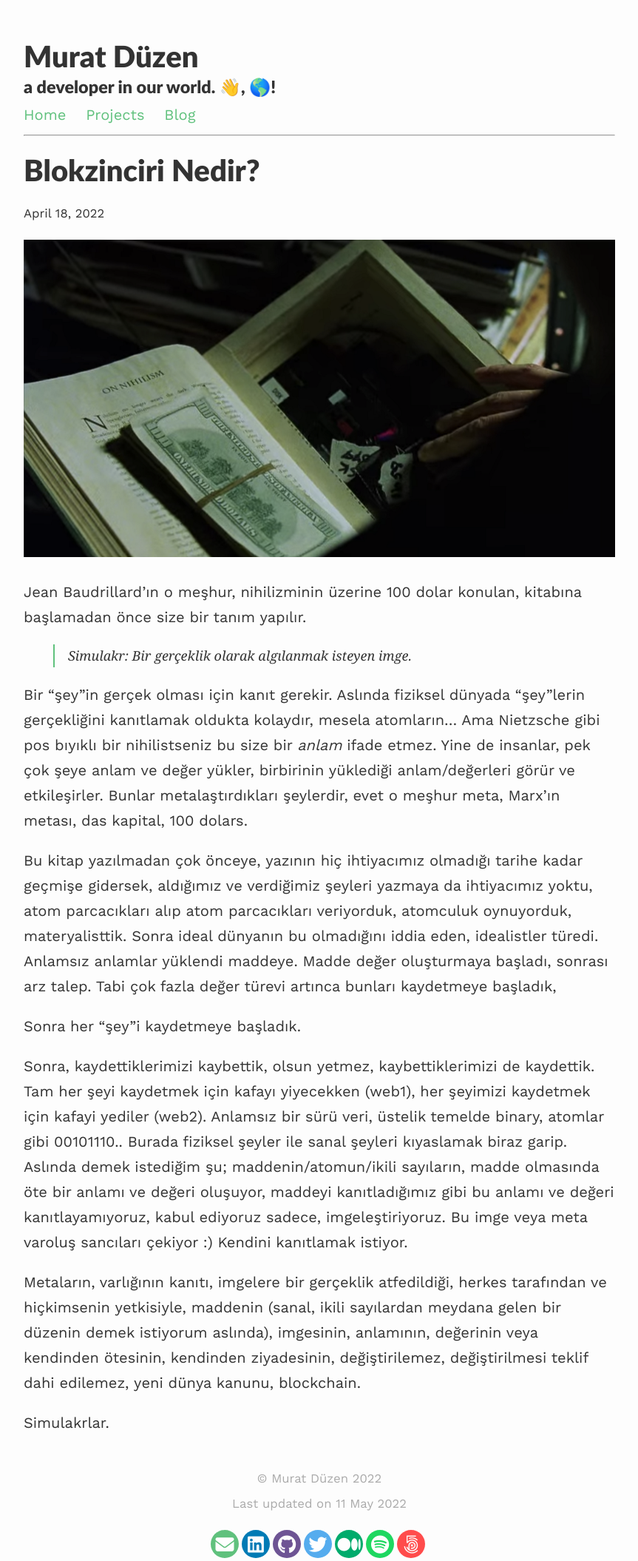
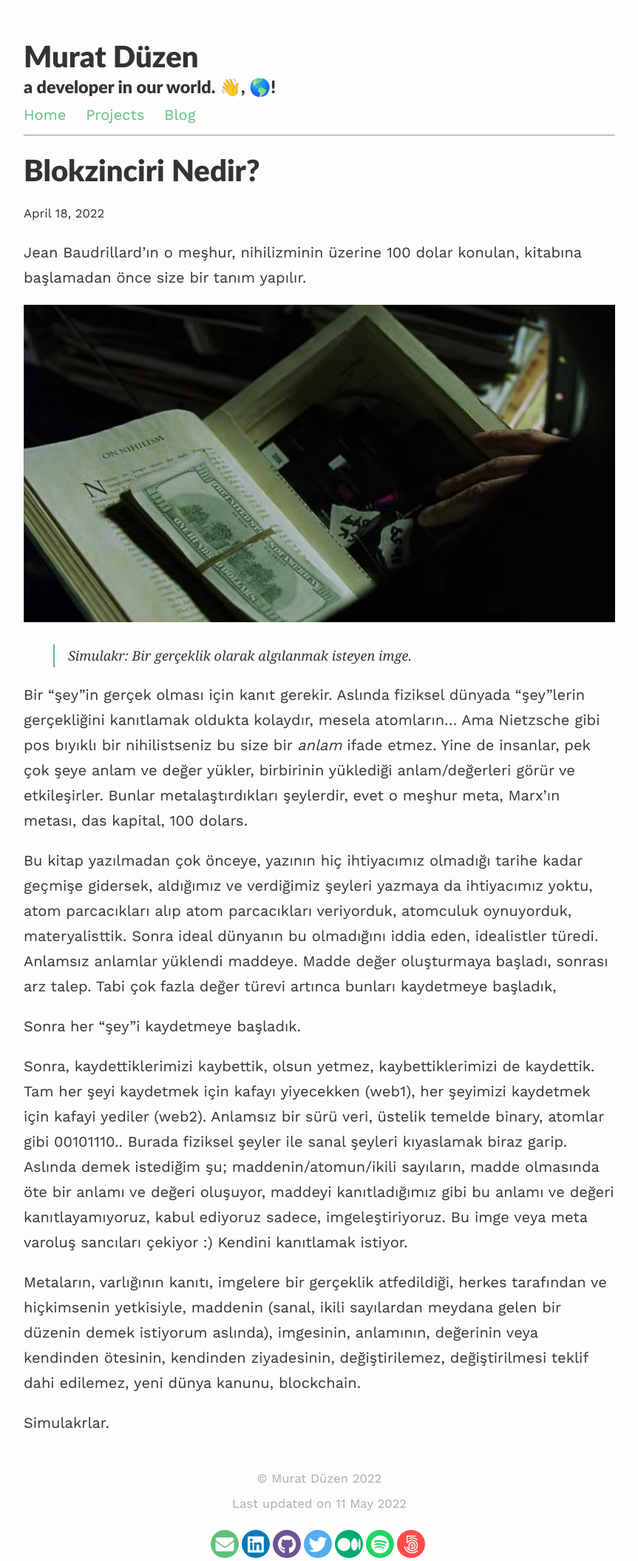
Before and after one commit to muratdzn/muratdzn.github.io, a Jekyll site: the page built from _posts/2022-04-18-blokzinciri-nedir.md, in a window 1280 px wide. Shown: the whole page at 74% size, without its empty margins (208-1071 px from the left). Built offline with Jekyll 4.4.1, drawn with Linux system fonts in a browser that asks for light colours; nearby versions of some CDN libraries.

Commit message:
image lines

```diff
--- a/_posts/2022-04-18-blokzinciri-nedir.md
+++ b/_posts/2022-04-18-blokzinciri-nedir.md
@@ -3,9 +3,9 @@ layout: post
 title: Blokzinciri Nedir?
 ---
 
+Jean Baudrillard’ın o meşhur, nihilizminin üzerine 100 dolar konulan, kitabına başlamadan önce size bir tanım yapılır.
+
 ![on nihilism - Simulacra & Simulation](/assets/images/on-nihilism.png "on nihilism - Simulacra & Simulation")
-
-Jean Baudrillard’ın o meşhur, nihilizminin üzerine 100 dolar konulan, kitabına başlamadan önce size bir tanım yapılır.
 
 > Simulakr: Bir gerçeklik olarak algılanmak isteyen imge.
 
```
